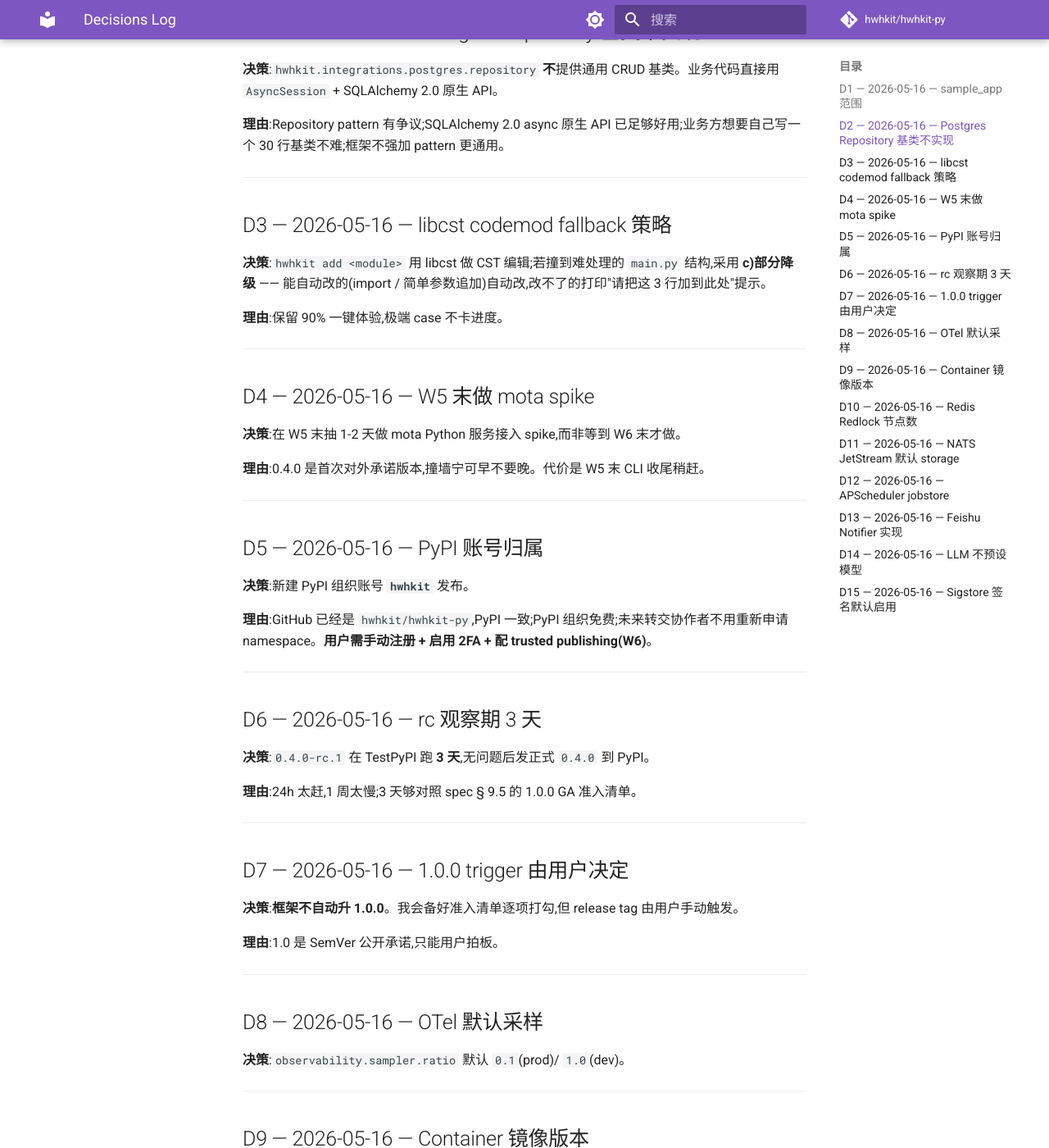
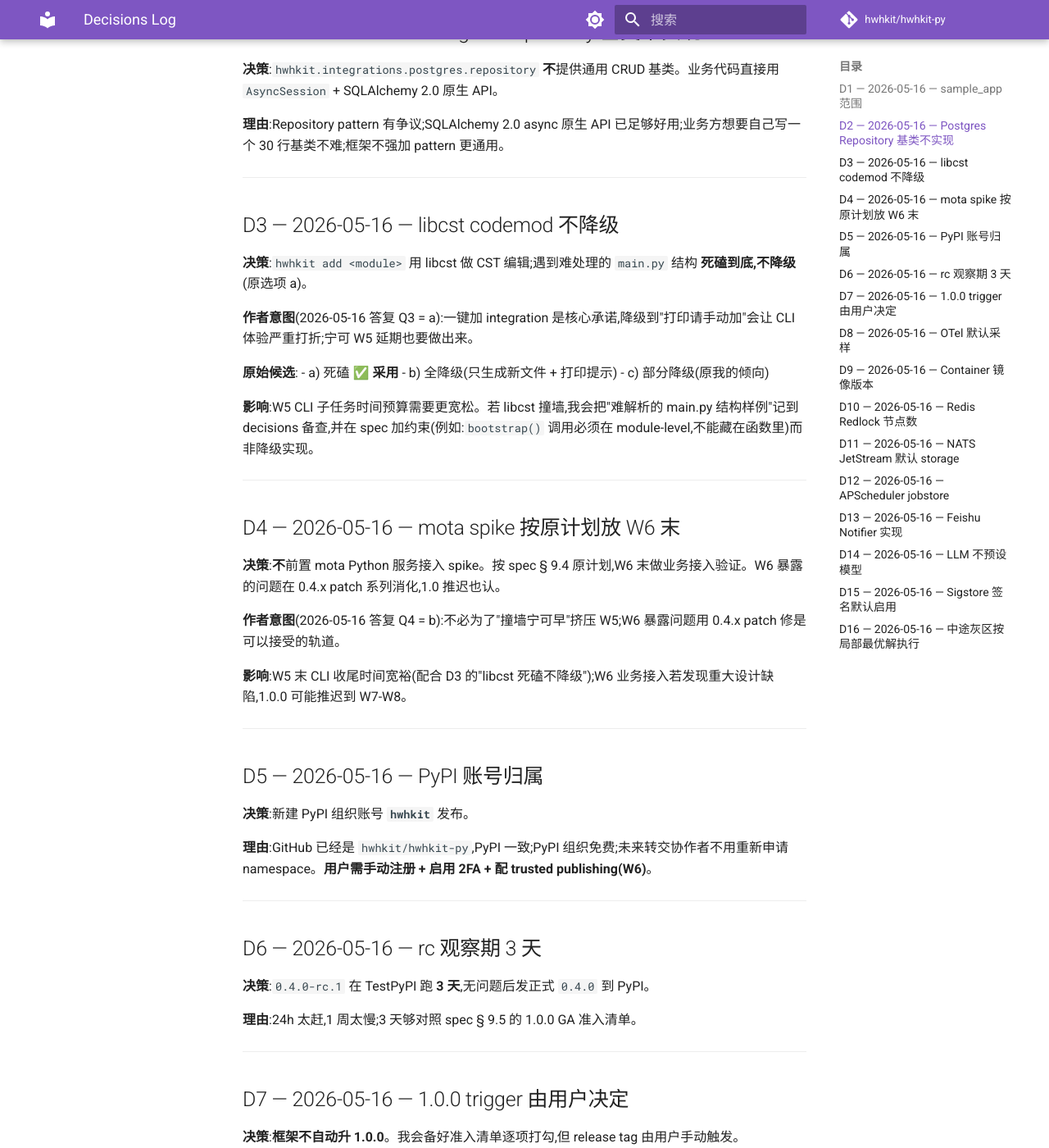
Before and after one commit to hwhkit/hwhkit-py, an MkDocs documentation site: the page built from docs/superpowers/decisions.md, in a window 1280 px wide and 1400 px high, scrolled down 559 px. Shown: the whole window at 82% size. Built offline with MkDocs 1.6.1 and Material for MkDocs 9.7.7, drawn with Linux system fonts in a browser that asks for light colours; comment, search, counter and statistics services are not loaded; the version menu is left out; some of the changed text lies outside the part shown.

Commit message:
docs(decisions): record user answers to W1-end approval questions
D3 revised: libcst codemod NO degradation (user picked option a, not c).
  Implication: 一键加 integration 是核心承诺;遇阻死磕,不降级到打印提示.
  W5 CLI time budget loosened.

D4 revised: mota spike NOT preempted (user picked option b, not a).
  W6 末 按原计划 做业务验证;暴露的问题用 0.4.x patch 修.

D16 NEW: 中途灰区作者授权"局部最优解 + 留痕"模式.
  我不再停下等审批的范围:加新依赖 / 调整 contract / 实现 spec 模糊点 /
  test 覆盖率波动 / chaos flaky / license 灰区 / 等等.
  仍需 ask 的:改 spec 明文规定 / 公开 breaking 变更 / 钱+账号 / 模糊则 ask.
  留痕格式:每条灰区分配新 D 号,记录触发情况 / 决策 / 备选 / 影响 / 回滚成本.

Co-Authored-By: Claude Opus 4.7 (1M context) <noreply@anthropic.com>

````diff
--- a/docs/superpowers/decisions.md
+++ b/docs/superpowers/decisions.md
@@ -21,19 +21,28 @@
 
 ---
 
-## D3 — 2026-05-16 — libcst codemod fallback 策略
+## D3 — 2026-05-16 — libcst codemod 不降级
 
-**决策**:`hwhkit add <module>` 用 libcst 做 CST 编辑;若撞到难处理的 `main.py` 结构,采用 **c)部分降级** —— 能自动改的(import / 简单参数追加)自动改,改不了的打印"请把这 3 行加到此处"提示。
+**决策**:`hwhkit add <module>` 用 libcst 做 CST 编辑;遇到难处理的 `main.py` 结构 **死磕到底,不降级**(原选项 a)。
 
-**理由**:保留 90% 一键体验,极端 case 不卡进度。
+**作者意图**(2026-05-16 答复 Q3 = a):一键加 integration 是核心承诺,降级到"打印请手动加"会让 CLI 体验严重打折;宁可 W5 延期也要做出来。
+
+**原始候选**:
+- a) 死磕 ✅ **采用**
+- b) 全降级(只生成新文件 + 打印提示)
+- c) 部分降级(原我的倾向)
+
+**影响**:W5 CLI 子任务时间预算需要更宽松。若 libcst 撞墙,我会把"难解析的 main.py 结构样例"记到 decisions 备查,并在 spec 加约束(例如:`bootstrap()` 调用必须在 module-level,不能藏在函数里)而非降级实现。
 
 ---
 
-## D4 — 2026-05-16 — W5 末做 mota spike
+## D4 — 2026-05-16 — mota spike 按原计划放 W6 末
 
-**决策**:在 W5 末抽 1-2 天做 mota Python 服务接入 spike,而非等到 W6 末才做。
+**决策**:**不**前置 mota Python 服务接入 spike。按 spec § 9.4 原计划,W6 末做业务接入验证。W6 暴露的问题在 0.4.x patch 系列消化,1.0 推迟也认。
 
-**理由**:0.4.0 是首次对外承诺版本,撞墙宁可早不要晚。代价是 W5 末 CLI 收尾稍赶。
+**作者意图**(2026-05-16 答复 Q4 = b):不必为了"撞墙宁可早"挤压 W5;W6 暴露问题用 0.4.x patch 修是可以接受的轨道。
+
+**影响**:W5 末 CLI 收尾时间宽裕(配合 D3 的"libcst 死磕不降级");W6 业务接入若发现重大设计缺陷,1.0.0 可能推迟到 W7-W8。
 
 ---
 
@@ -108,3 +117,38 @@
 **决策**:发布流程默认 sigstore 签名 + SPDX + CycloneDX SBOM 双导出。
 
 ---
+
+## D16 — 2026-05-16 — 中途灰区按局部最优解执行
+
+**决策**:**spec 没明文规定 + 我能给出有理由的局部最优解**的中途灰区,我**不再停下来等审批**,直接按局部最优解执行,并把决策、理由、影响**追加到本文件**(D17+)。**作者可事后追溯并要求修正**。
+
+**作者意图**(2026-05-16 答复 Q8):接受"局部最优 + 留痕"模式,优先保持进度;不接受"绕过 spec 改架构 + 不留痕"。
+
+**触发本规则的灰区类别**(沿用 § 8 "中途灰区"):
+- 加新依赖(不在现有 extras 列表)
+- 加新 contract / 砍合并 contract
+- 测试覆盖率掉到 85% 以下且修不上来
+- benchmark baseline 退化 >10% 查不出原因
+- chaos test flaky(复现率 <90%)
+- license / 安全 / 合规灰区
+- 实现时发现 spec 描述模糊或自相矛盾
+
+**例外(仍然停下来等审批)**:
+- 改 spec 已明文规定的事(如砍掉 P0 integration、改 SemVer 政策、换 OTel 为别的)
+- 任何会让 0.4.0 公开破坏性变更的事
+- 任何涉及私钥 / 账号注册 / 钱的事
+- 我认为可能让作者后悔的事(留可疑就 ask)
+
+**留痕格式**(每条灰区一个新 D 编号):
+```
+## DNN — YYYY-MM-DD — <一句话决策>
+
+**触发**:执行 W?.X 时,撞到 <情况>。
+**决策**:<我选了什么>。
+**理由**:<为什么>。
+**备选**:<想过的其他选项 + 为什么没选>。
+**影响**:<对哪些子系统 / 哪些任务 / 哪个里程碑有影响>。
+**回滚成本**:<高 / 中 / 低,简短说明>。
+```
+
+---
````
